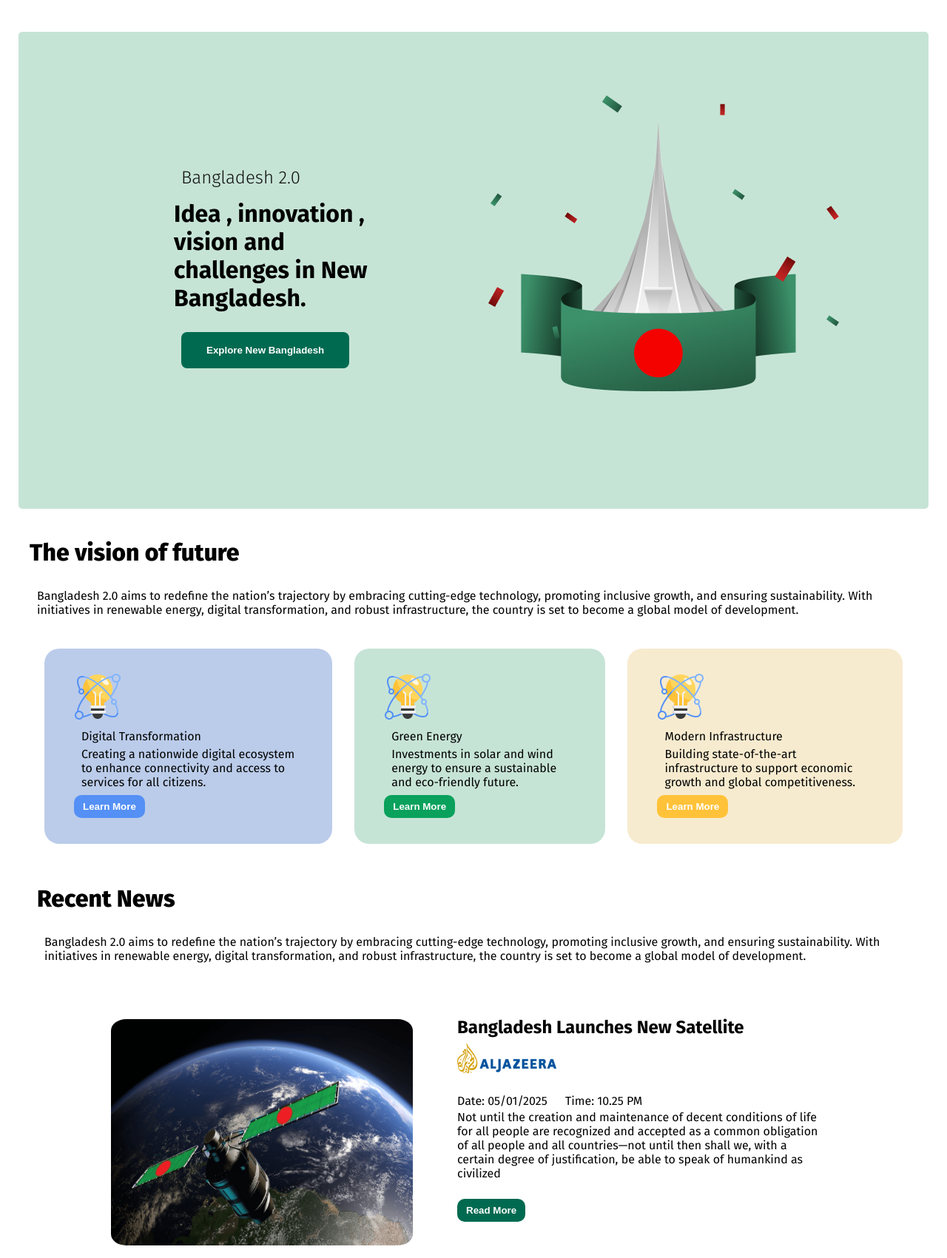
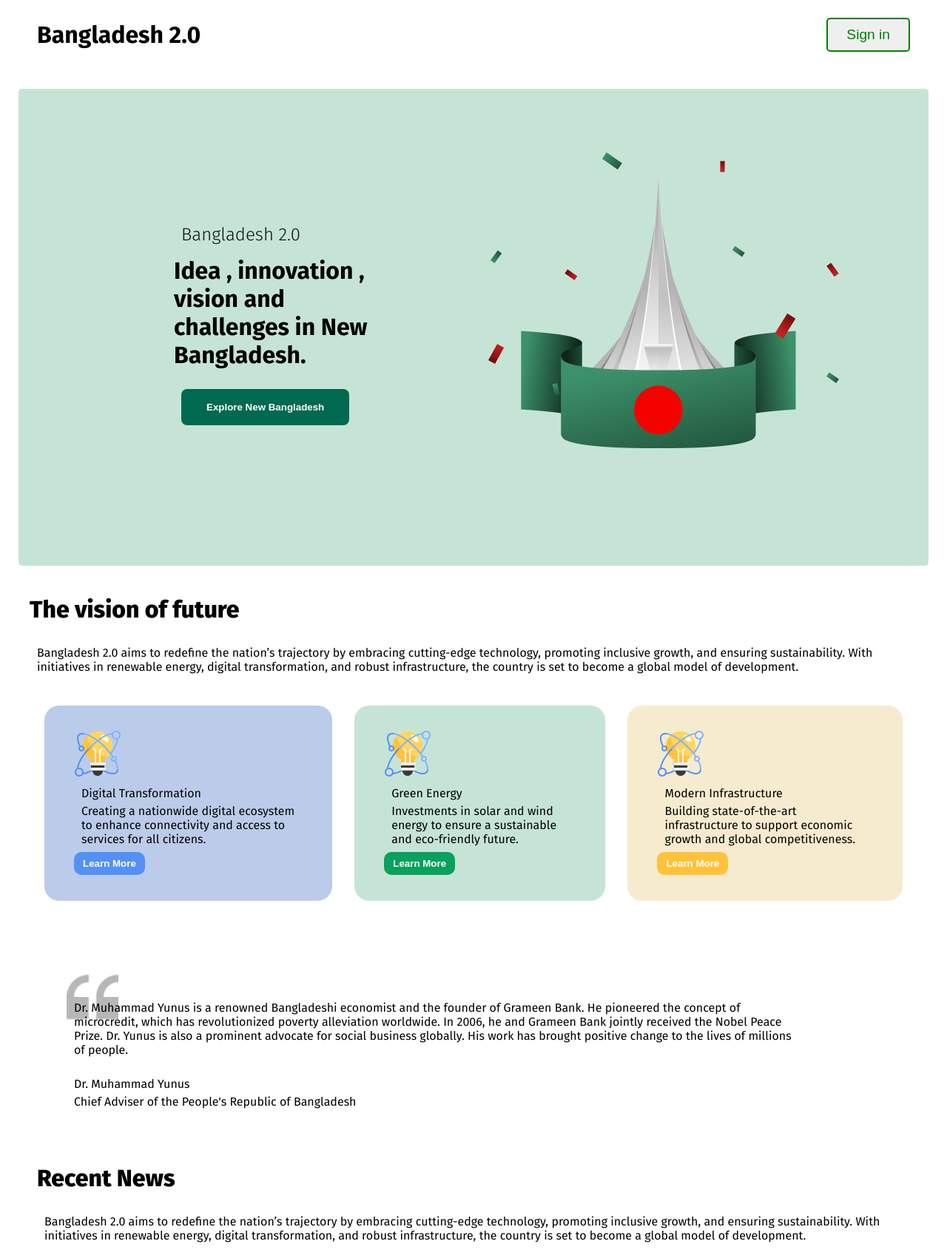
Before and after one commit to tanvirrahmanaz/bangladesh2.0_assigment, a plain HTML site: page index.html in a window 1280 px wide. Shown: the top 1701 px of the page at 74% size. Drawn offline with Linux system fonts and the light colour scheme.

Commit message:
quote section added

```diff
--- a/index.html
+++ b/index.html
@@ -3,10 +3,14 @@
 <head>
     <meta charset="UTF-8">
     <meta name="viewport" content="width=device-width, initial-scale=1.0">
-    <title>Document</title>
+    <title>Bangladesh News</title>
     <link rel="stylesheet" href="styles/styles.css">
 </head>
 <body>
+    <nav>
+        <div><p>Bangladesh 2.0</p></div>
+        <div><button>Sign in</button></div>
+    </nav>
     <header class="hero">
       <div class="hero-title">
         <div class="hero-title-heading">
@@ -53,6 +57,14 @@
                     </div>
                     <button class="main-content-box-3-button">Learn More</button>
                 </div>
+
+            </div>
+            <div class="quote-section">
+
+                <p class="quote-text">Dr. Muhammad Yunus is a renowned Bangladeshi economist and the founder of Grameen Bank. He pioneered the concept of microcredit, which has revolutionized poverty alleviation worldwide. In 2006, he and Grameen Bank jointly received the Nobel Peace Prize. Dr. Yunus is also a prominent advocate for social business globally. His work has brought positive change to the lives of millions of people.</p><br>
+
+                <div class="quote-author">Dr. Muhammad Yunus</div>
+                <div class="quote-author-title">Chief Adviser of the People's Republic of Bangladesh</div>
             </div>
         </div>
         <div class="news-box">
--- a/styles/styles.css
+++ b/styles/styles.css
@@ -6,6 +6,34 @@ body {
 
 *{
     margin: 3px 10px 5px 10px;
+}
+
+/* nav section */
+nav{
+    display: flex;
+    justify-content: space-between;
+    margin-top: 15px;
+    align-items: center;
+}
+nav div p{
+    font-weight: 700;
+    font-size: xx-large;
+}
+nav div button{
+    border: 2px solid green;
+    color: green;
+    padding: 10px 25px;
+    border-radius: 5px;
+    font-size: larger;
+    font-weight: 400px;
+}
+nav div button:hover{
+    background-color: #abd8c4;
+    transform: translateY(-4px);
+    box-shadow: 0 2px 8px rgba(0, 0, 0, 4);
+    color: gray;
+    font-weight:bolder;
+    font-size: larger;
 }
 .hero{
     background-color: #C6E4D6;
@@ -132,6 +160,19 @@ body {
     color: white;
     font-size: larger;
     font-weight: 400px;
+}
+
+.quote-text{
+    margin-top: 40px;
+}
+.quote-section{
+    max-width: 1000px;
+    padding: 40px;
+    background-image: url("/assets/quote-bg.png");
+    background-repeat: no-repeat;
+    background-position: 40px 40px;
+    background-size: 70px auto;
+
 }
 
 /* News box slider  */
```
